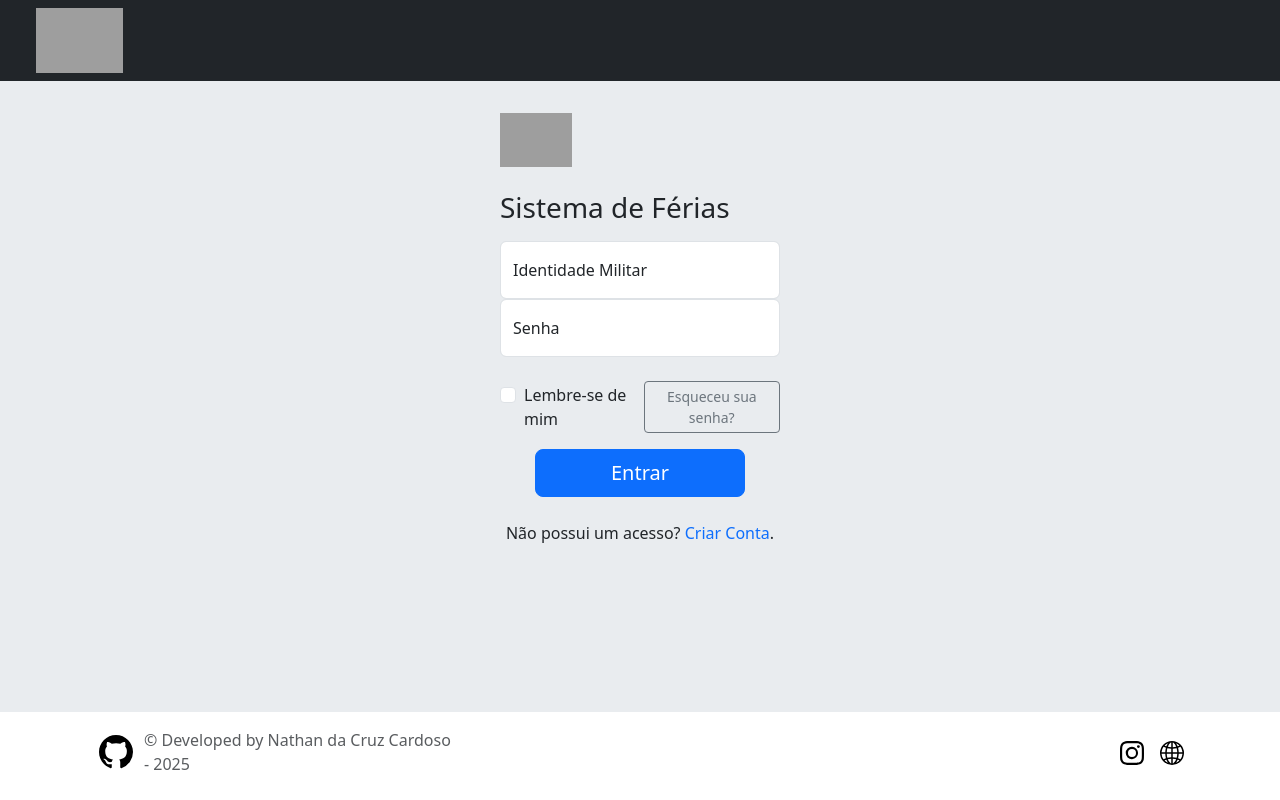
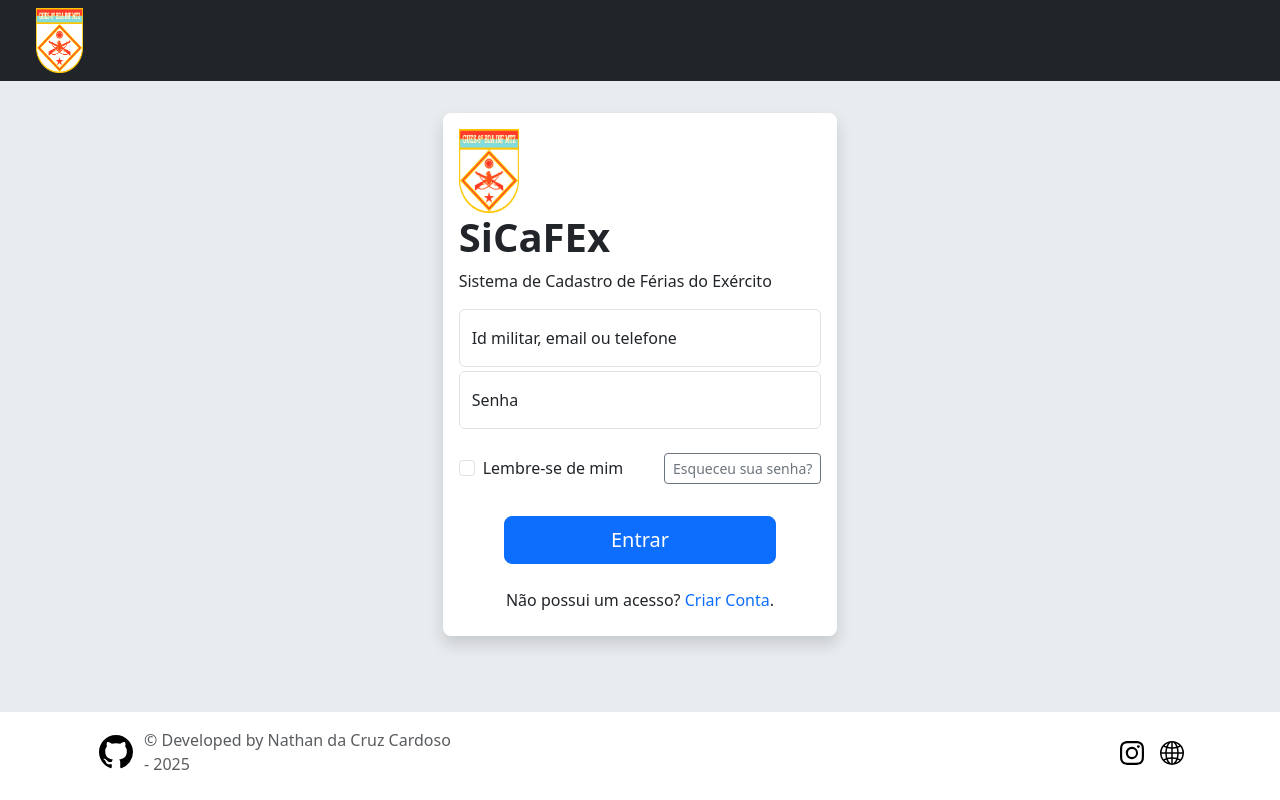
Before and after one commit to NathanCruzOficial/gestor-de-ferias, a Flask app: page / in a window 1280 px wide. Run offline with Flask 3, Linux system fonts and the light colour scheme; grey boxes are pictures that could not be loaded.

Commit message:
update: login-page

```diff
--- a/app/routes/auth.py
+++ b/app/routes/auth.py
@@ -2,6 +2,7 @@ from app.models.tables import Organizacao, User
 from app.controllers import db_mannager
 from flask import Blueprint, render_template, redirect, url_for, flash
 from flask_login import login_user, current_user
+from sqlalchemy import or_
 from app.models.forms import LoginForm, RegisterForm
 from app.models.seed import seed_data
 from .middlewares import redirect_if_authenticated
@@ -14,7 +15,7 @@ def login():
     # seed_data()
     form = LoginForm()
     if form.validate_on_submit():
-        user = User.query.filter_by(military_id=form.military_id.data).first()
+        user = User.query.filter(or_(User.military_id == form.military_id.data, User.email == form.military_id.data, User.telefone == form.military_id.data )).first()
         if user:
             if user and user.check_password(form.password.data):  # Usando o método check_password
                 login_user(user)
--- a/app/templates/auth/login.html
+++ b/app/templates/auth/login.html
@@ -3,18 +3,19 @@
 {% block title %}Login - Sistema de Férias{% endblock %}
 
 {% block content %}
-  <div class="col-xl-3 col-lg-4 col-md-5 col-sm-7 col-8 m-auto p-2 align-content-center">
+  <div class="col-xl-4 col-lg-5 col-md-6 col-sm-8 col-12 m-auto p-2 align-content-center my-2 bg-white rounded-3 shadow px-3 pt-3">
 
     <!-- formulário -->
     <form action="{{ url_for('auth.login') }}" method="post">
       {{ form.csrf_token }}
-      <img class="mb-4" src="https://www.9bdainfmtz.eb.mil.br/images/headers/logo.png" alt="" width="72" height="auto">
-      <h1 class="h3 mb-3 fw-normal">Sistema de Férias</h1>
+      <img src="{{ url_for('static', filename='src/logo.png') }}" alt="logo 9ª bda" width="60">
+      <h1 class="h1 fw-bold">SiCaFEx</h1>
+      <p class="mb-3" > Sistema de Cadastro de Férias do Exército</p>
 
       <!-- username -->
-      <div class="form-floating">
-        {{ form.military_id(class="form-control text-uppercase", _name="military_id", id="military_id", placeholder="Identidade Militar") }}
-        <label for="username">Identidade Militar</label>
+      <div class="form-floating mb-1">
+        {{ form.military_id(class="form-control", _name="military_id", id="military_id", placeholder="") }}
+        <label for="username">Id militar, email ou telefone</label>
       </div>
 
       <!-- password -->
@@ -36,7 +37,7 @@
 
       <!-- submit -->
       <div class="d-flex justify-content-center mb-4">
-        <button type="submit" class="btn btn-primary btn-lg w-md-50 w-75">Entrar</button>
+        <button type="submit" class="btn btn-primary btn-lg w-md-50 w-75 mt-3">Entrar</button>
       </div>
 
       <p class="text-center">Não possui um acesso? <a href="{{ url_for('auth.register') }}" class="text-primary text-decoration-none">Criar Conta</a>.</p>
--- a/app/templates/layouts/base.html
+++ b/app/templates/layouts/base.html
@@ -5,7 +5,7 @@
     <meta name="viewport" content="width=device-width, initial-scale=1.0">
     <title>{% block title %}Document{% endblock %}</title>
     <!-- <link href="{{ url_for('static', filename = 'css/bootstrap.min.css')}}" rel="stylesheet" > -->
-    <link href="https://cdn.jsdelivr.net/npm/bootstrap@5/dist/css/bootstrap.min.css" rel="stylesheet" integrity="sha384-SgOJa3DmI69IUzQ2PVdRZhwQ+dy64/BUtbMJw1MZ8t5HZApcHrRKUc4W0kG879m7" crossorigin="anonymous">
+    <link href="https://cdn.jsdelivr.net/npm/bootstrap@5/dist/css/bootstrap.min.css" rel="stylesheet" crossorigin="anonymous">
     <link href="{{ url_for('static', filename = 'css/sticky-footer.css')}}" rel="stylesheet" >
     <link href="{{ url_for('static', filename = 'css/sign-in.css')}}" rel="stylesheet" >
     <!-- Option 1: Include in HTML -->
--- a/app/templates/shared/header.html
+++ b/app/templates/shared/header.html
@@ -29,7 +29,7 @@
     <div class="row mx-3 align-items-center">
       <div class="col-1 p-2 order-1">
         <a href="http://www.9bdainfmtz.eb.mil.br/" class="bg-danger">
-          <img class="bi" src="https://www.9bdainfmtz.eb.mil.br/images/headers/logo.png" alt="" width="auto" height="65">
+          <img class="bi" src="{{ url_for('static', filename='src/logo.png') }}" alt="" width="auto" height="65">
         </a>
       </div>
 
```
Also changed, not shown: app/static/src/logo.png (added), instance/storage.db.
